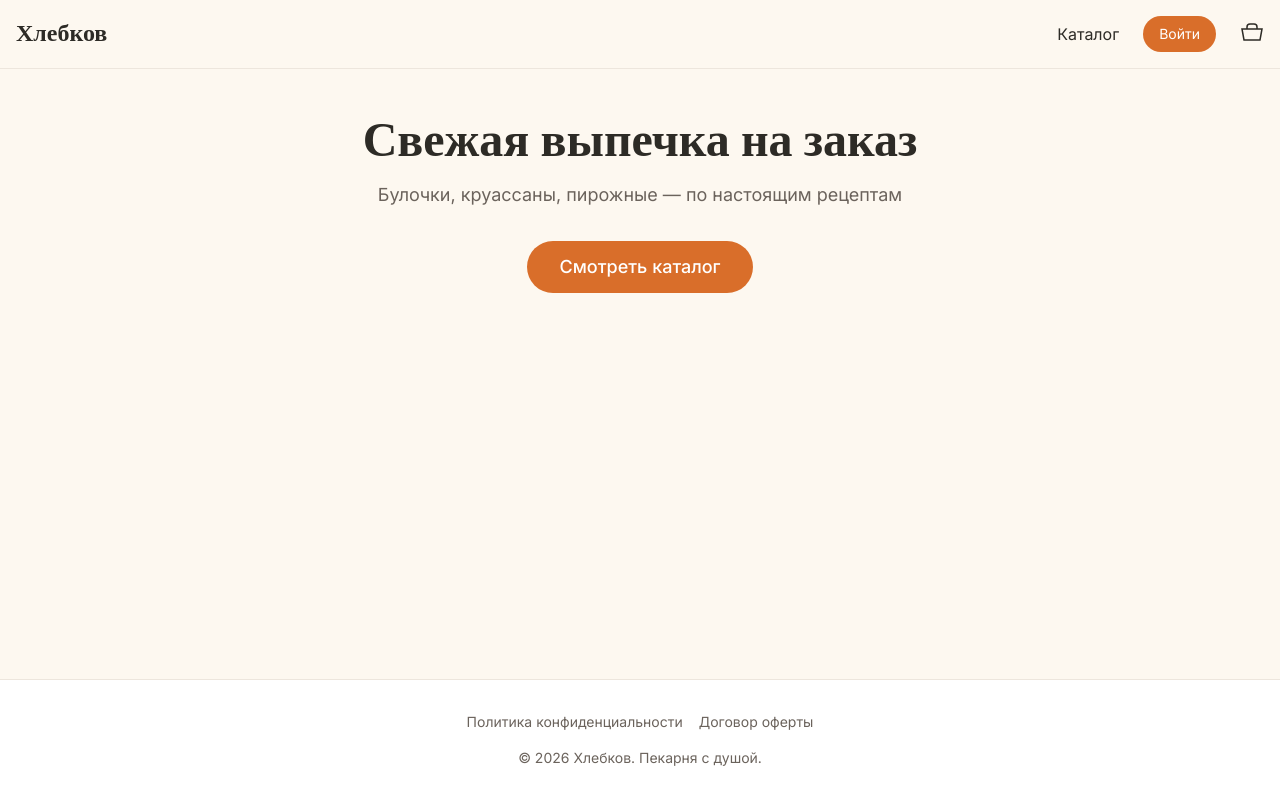
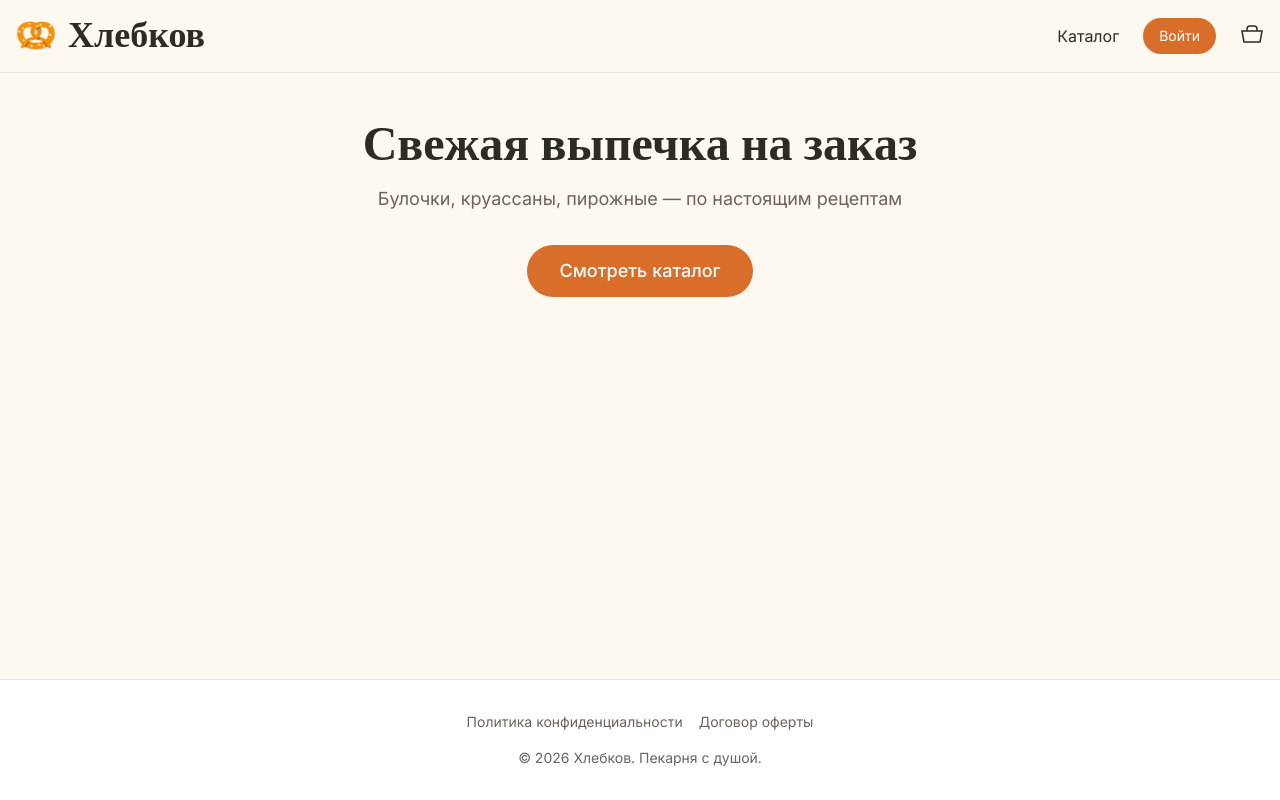
Before and after one commit to glebgrachev/hlebkov, a React (Vite) app: page / in a window 1280 px wide. Built offline with nearby package versions, Linux system fonts and the light colour scheme; no server answers; the database is empty.

Commit message:
Заменил иконку хедера на android-chrome-192x192.png

```diff
--- a/src/components/Layout/Header.jsx
+++ b/src/components/Layout/Header.jsx
@@ -1,4 +1,4 @@
-import { Link, useNavigate } from 'react-router-dom'
+import { Link } from 'react-router-dom'
 import { useCart } from '../../context/CartContext'
 import { useEffect, useState } from 'react'
 import { supabase } from '../../services/supabase'
@@ -7,7 +7,6 @@ function Header() {
   const { totalItems } = useCart()
   const [user, setUser] = useState(null)
   const [showMenu, setShowMenu] = useState(false)
-  const navigate = useNavigate()
 
   const checkUser = async () => {
     const { data: { user } } = await supabase.auth.getUser()
@@ -17,7 +16,7 @@ function Header() {
   useEffect(() => {
     checkUser()
 
-    const { data: { subscription } } = supabase.auth.onAuthStateChange(async (_event, session) => {
+    const { data: { subscription } } = supabase.auth.onAuthStateChange((_event, session) => {
       setUser(session?.user ?? null)
       if (!session?.user) {
         setShowMenu(false)
@@ -31,16 +30,22 @@ function Header() {
     await supabase.auth.signOut()
     setUser(null)
     setShowMenu(false)
-    navigate('/')
-    window.location.reload() // 👈 принудительно перезагружаем страницу
+    window.location.reload()
   }
 
   return (
     <header className="sticky top-0 z-50 bg-[#FDF8F0]/95 backdrop-blur-sm border-b border-[#EDE6DD]">
       <div className="container mx-auto px-4 py-4 flex justify-between items-center">
-        <Link to="/" className="text-2xl font-display font-bold text-[#2D2B26] scale-hover">
-          Хлебков
-        </Link>
+        <div className="flex items-center gap-3">
+          <img
+            src="/android-chrome-192x192.png"
+            alt="Хлебков"
+            className="w-8 h-8 md:w-10 md:h-10"
+          />
+          <Link to="/" className="text-3xl md:text-4xl font-display font-bold text-[#2D2B26] scale-hover">
+            Хлебков
+          </Link>
+        </div>
         <div className="flex items-center gap-6">
           <Link to="/catalog" className="hidden md:block text-text-dark hover:text-primary transition">
             Каталог
```
Also changed, not shown: public/android-chrome-192x192.png (added).
